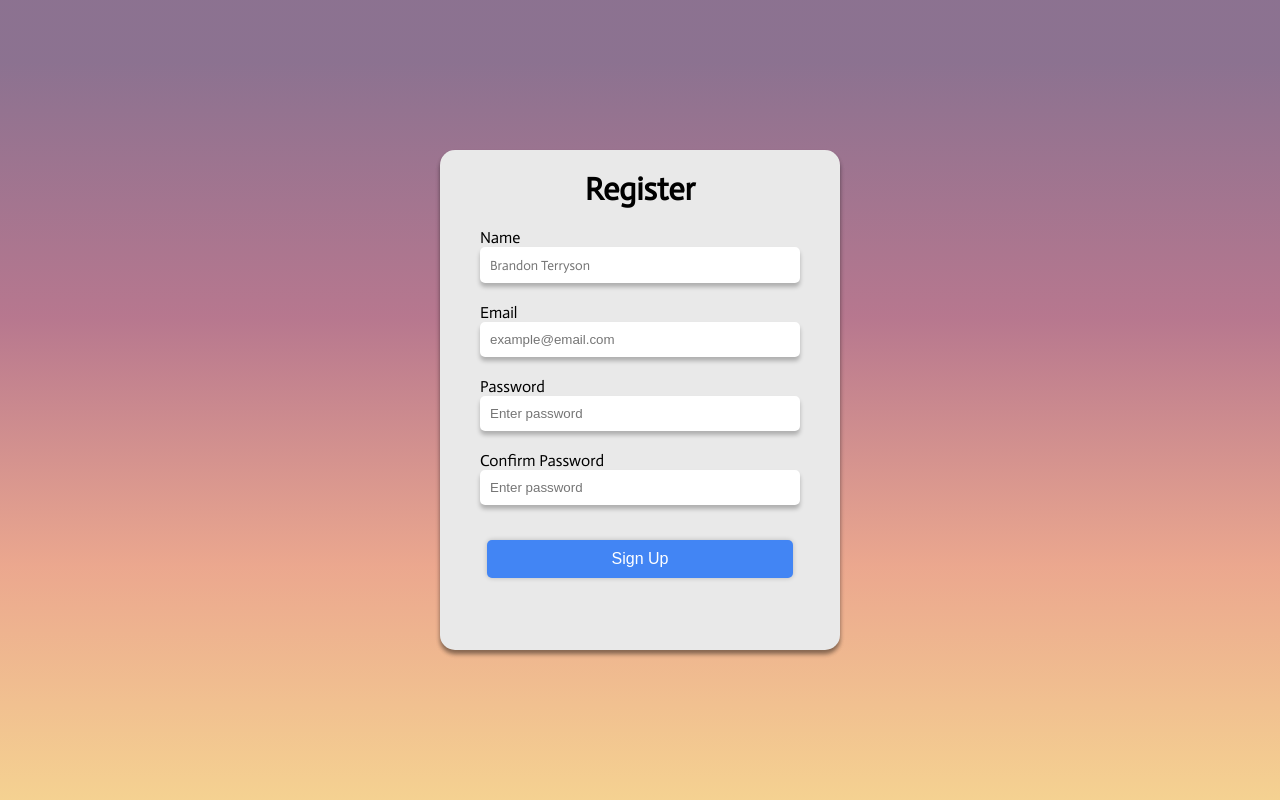
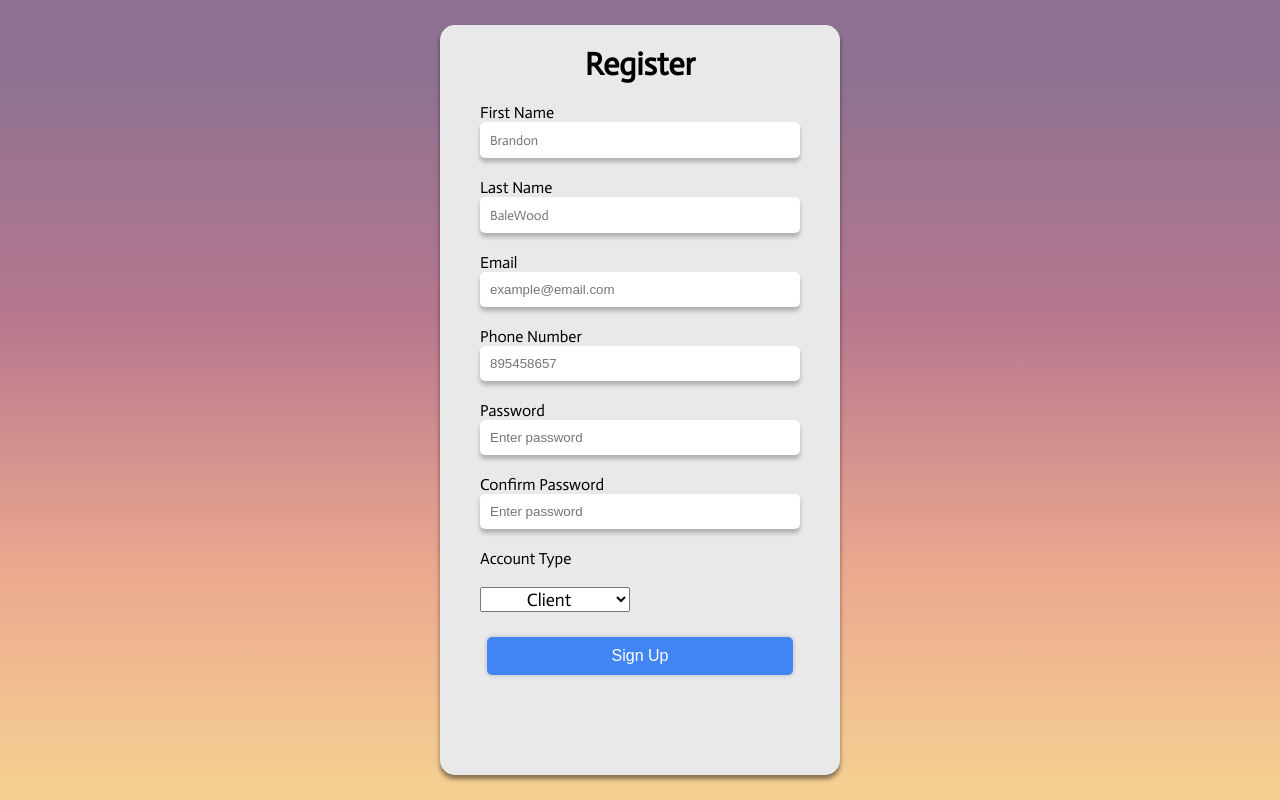
Before and after one commit to Rankork/CSIT314-Project, a React (Create React App) app in the folder client/: page /register in a window 1280 px wide. Built offline with nearby package versions, Linux system fonts and the light colour scheme.

Commit message:
Initial changes (need to discuss the accouttype for client and professional)

```diff
--- a/client/src/pages/Register/Register.jsx
+++ b/client/src/pages/Register/Register.jsx
@@ -10,11 +10,19 @@ const Register = () => {
   const [email, setEmail] = useState("");
   const [password, setPassword] = useState("");
   const [cfmpassword, setcfmPassword] = useState("");
-  const [name, setName] = useState("");
+  const [firstname, setFirstname] = useState("");
+  const [lastname, setLastname] = useState("");
+  const [phonenumber, setPhonenumber] = useState("");
+  const [accountType, setAccountType] = useState("");
+
+  const handleSelectionChange = (event) => {
+    setAccountType(event.target.value);
+  };
 
   const handleSubmit = (event) => {
 
     event.preventDefault();
+    const regexphone = /^[0-9]{9}$/;
 
     if(password != cfmpassword)
     {
@@ -24,17 +32,26 @@ const Register = () => {
     {
        alert("Email required");
     }
-    if(name.trim().length == 0)
+    if(!regexphone.test(phonenumber))
     {
-       alert("Name required");
+       alert("Phone number must be 9 digits");
+    }
+    if(firstname.trim().length == 0)
+    {
+       alert("First Name required");
+    }
+    if(lastname.trim().length == 0)
+    {
+       alert("Last Name required");
     }
     else
     {
-        // redirect to login page
         Axios.post("http://localhost:8800/users/new", {
           email: email,
           password: password,
-          name: name
+          firstname: firstname,
+          lastname: lastname,
+          phonenumber: phonenumber
         })
         .then((response) => {
           console.log(response);
@@ -45,7 +62,6 @@ const Register = () => {
           alert("Insert Failed");
         });
     }
-
   };
 
   useEffect(() => {
@@ -64,13 +80,23 @@ const Register = () => {
         <h1>Register</h1>
         <form onSubmit={handleSubmit}>
          <form>
-            <label for="Name">Name</label>
+            <label for="First_Name">First Name</label>
             <input
               className="register__input"
               type="text"
-              placeholder="Brandon Terryson"
-              value={name}
-              onChange={(event) => setName(event.target.value)}
+              placeholder="Brandon"
+              value={firstname}
+              onChange={(event) => setFirstname(event.target.value)}
+            />
+          </form>
+          <form>
+            <label for="Last_Name">Last Name</label>
+            <input
+              className="register__input"
+              type="text"
+              placeholder="BaleWood"
+              value={lastname}
+              onChange={(event) => setLastname(event.target.value)}
             />
           </form>
           <form>
@@ -81,6 +107,16 @@ const Register = () => {
               placeholder="example@email.com"
               value={email}
               onChange={(event) => setEmail(event.target.value)}
+            />
+          </form>
+          <form>
+            <label for="phonenumber">Phone Number</label>
+            <input
+              className="register__input"
+              type="number"
+              placeholder="895458657"
+              value={phonenumber}
+              onChange={(event) => setPhonenumber(event.target.value)}
             />
           </form>
           <form>
@@ -103,6 +139,16 @@ const Register = () => {
               onChange={(event) => setcfmPassword(event.target.value)}
             />
           </form>
+          <form id="radbutton">
+            <label for="Acc_Type">Account Type</label>
+            <br/>
+            <br/>
+            <select id="AccountType" name="AccountType" onChange={handleSelectionChange} value={accountType}>
+            {/*Do we want this? Professionals might be unqualified and frauds in the system*/}
+              <option value="Client">Client</option>
+              <option value="Professional">Professional</option>
+            </select>
+          </form>
           <button className="register-btn" type="submit">Sign Up</button>
         </form>
       </div>
--- a/client/src/pages/Register/register.css
+++ b/client/src/pages/Register/register.css
@@ -1,6 +1,6 @@
 body.RegisterPage {
     background: var(--color-bg-gradient);
-  }
+}
 
 .register {
   padding: 12px, 20px;
@@ -17,7 +17,7 @@ body.RegisterPage {
   top: 50%;
   left: 50%;
   width: 400px;
-  height: 500px;
+  height: 750px;
   padding: 20px;
   transform: translate(-50%, -50%);
   box-shadow: 0px 4px 4px rgba(0, 0, 0, 0.25), 0px 4px 4px rgba(0, 0, 0, 0.25);
@@ -73,3 +73,13 @@ body.RegisterPage {
   width: 100%;
   text-align: left;
 }
+
+/*Min -> dropdown list*/
+.register select
+{
+  float: left;
+  width: 150px;
+  height: 25px;
+  font-size: 18px;
+  font-family: var(--font-family);
+}
```
Also changed, not shown: 1 other file (tests, documents, lock files or other folders).
